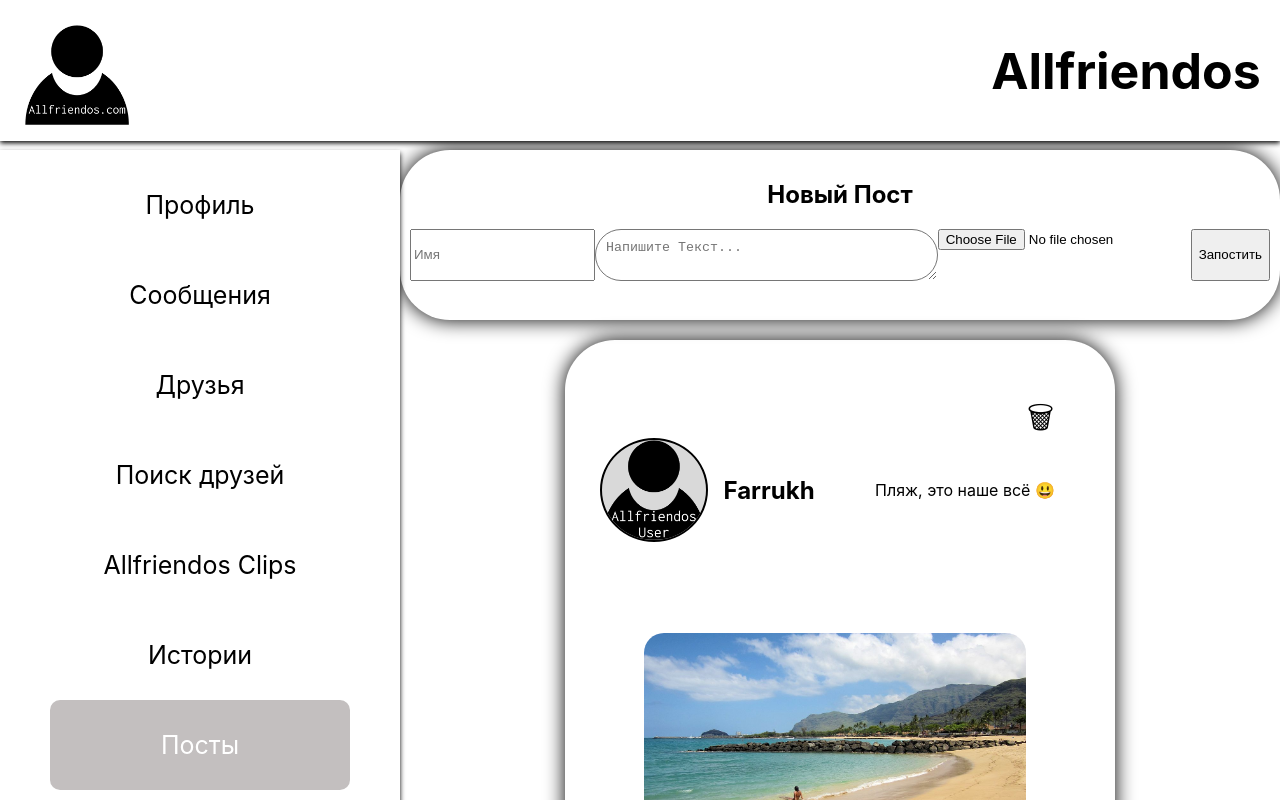
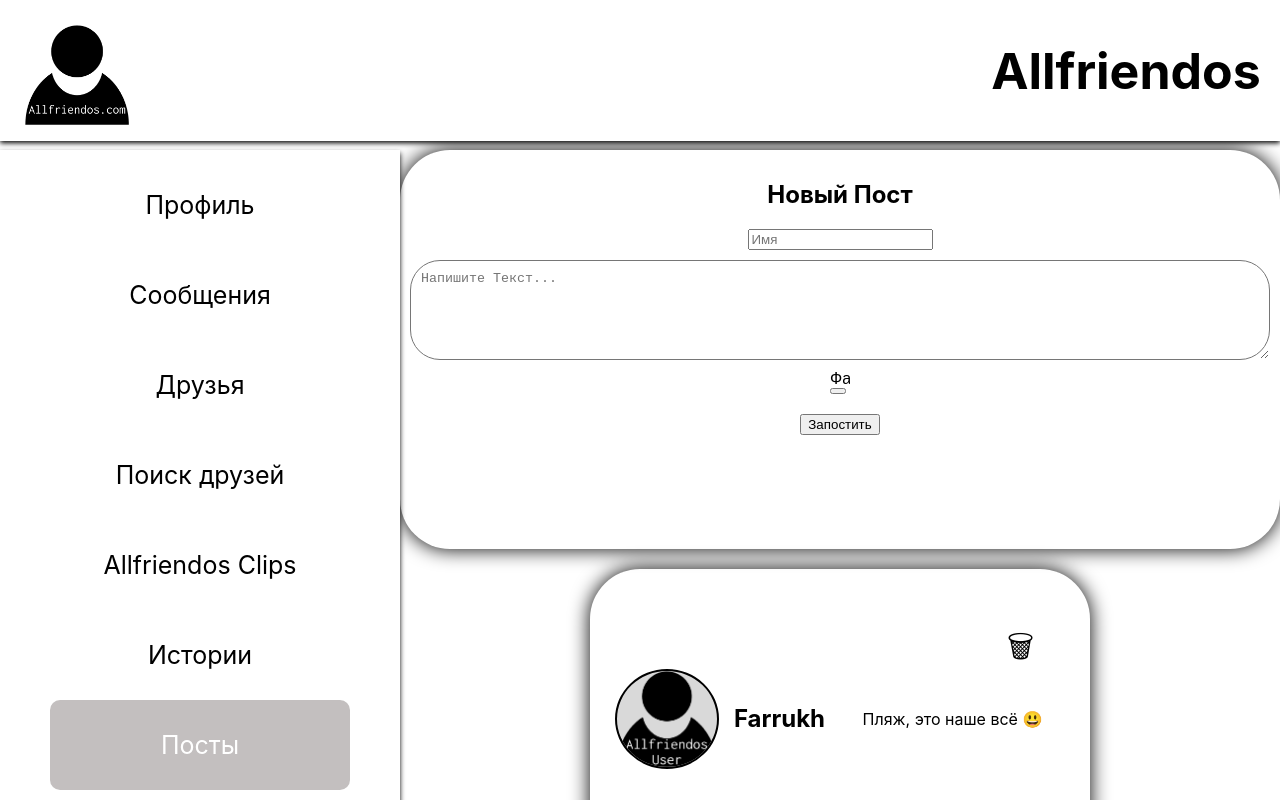
Before and after one commit to FarrukhGames/Alfriendos, a React (Create React App) app: page /posts in a window 1280 px wide. Shown: the top 800 px of the page. Built offline with nearby package versions, Linux system fonts and the light colour scheme.

Commit message:
Добавили все функции в dispatch

```diff
--- a/src/App.css
+++ b/src/App.css
@@ -1,3 +1,7 @@
+* {
+    box-sizing: border-box;
+}
+
 :root {
     --header-height: 150px;
     --navigation-width: 400px;
@@ -84,27 +88,42 @@ img {
     border-radius: 100%;
 }
 
-.post {
-    display: flex;
-}
-
 .new-post {
     text-align: center;
     border-radius: 50px;
     box-shadow: 0px 0px 20px black;
     background-color: white;
     padding: 10px;
-    height: 150px;
 }
 
-.post textarea {
-    width: 50%;
+.new-post-form {
+    display: flex;
+    flex-direction: column;
+    align-items: center;
+}
+
+.new-post-textarea {
+    width: 100%;
     border-radius: 30px;
     padding: 10px;
+    margin-top: 10px;
     resize: vertical;
-    max-height: 445px;
+    min-height: 100px;
+    max-height: 1000px;
 }
 
+.new-post-file-input {
+    margin-top: 10px;
+    width: fit-content;
+    font-size: 0;
+}
+
+.new-post-file-input::before {
+    content: "Файл не выбран";
+    font-size: 16px;
+    display: block;
+    width: fit-content;
+}
 
 .message p, .message h1 {
     display: inline-block;
@@ -117,6 +136,7 @@ img {
 
 .profile-info {
     text-align: center;
+    margin: auto;
     margin-top: 20px;
     width: 500px;
     border-radius: 50px;
@@ -275,3 +295,22 @@ a:hover {
     right: 15%;
     display: flex;
 }
+
+.friends {
+    padding: 25px;
+    margin-bottom: 25px;
+    box-shadow: 0px 3px 10px black;
+    border-radius: 50px;
+    text-align: center;
+}
+
+.friends-div {
+    display: flex;
+    justify-content: space-between;
+}
+
+.friend {
+    text-align: center;
+    border: 1px solid black;
+    border-radius: 15px;
+}
--- /dev/null
+++ b/src/components/Friend.js
@@ -0,0 +1,11 @@
+import profilimage from '../images/profilimage.png';
+const Friend = (props) => {
+    return (
+        <div className="friend">
+            <img className="publication-user-photo" src={profilimage} alt="Пользователь"/>
+            <p>{props.userName ? props.userName : "user"}</p>
+        </div>
+    );
+}
+
+export default Friend;
--- /dev/null
+++ b/src/components/Friends.js
@@ -0,0 +1,16 @@
+import Friend from './Friend';
+import store from '../data/state';
+const Friends = (props) => {
+    return (
+        <div className="friends">
+            <h1>Friends</h1>
+            <div className="friends-div">
+                {store.getState().friends.map((element) => {
+                    return <Friend userName={element.userName} key={element.id} id={element.id}/>
+                })}
+            </div>
+        </div>
+    );
+}
+
+export default Friends;
--- a/src/components/Message.js
+++ b/src/components/Message.js
@@ -4,8 +4,8 @@ import store from '../data/state';
 
 const Message = (props) => {
     const removeMessage = () => {
-        const deleteMessage = store.deleteMessage.bind(store);
-        deleteMessage(props.id);
+        const dispatch = store.dispatch.bind(store);
+        dispatch({type: "DELETE_MESSAGE", messageId: props.id});
     }
     return (
         <div className="message-user">
--- a/src/components/Messages.js
+++ b/src/components/Messages.js
@@ -8,8 +8,9 @@ const Messages = (props) => {
     let messageTextarea = React.createRef();
     const onSubmitHandler = (event) => {
         event.preventDefault();
-        const addMessage = store.addMessage.bind(store);
-        addMessage(name, ": " + messageTextarea.current.value);
+        const dispatch = store.addMessage.bind(store);
+        // dispatch(name, ": " + messageTextarea.current.value);
+        dispatch({type: "ADD_MESSAGE", name, message: ": " + messageTextarea.current.value});
     }
     const nameChangeHandler = (event) => {
         setName(event.target.value);
@@ -22,7 +23,7 @@ const Messages = (props) => {
                 <button><Peoples/></button>
             </div>
             <div className="messages">
-                {store.state.messages.map((element) => {
+                {store.getState().messages.map((element) => {
                     return <Message userName={element.userName} message={element.message} key={element.id} id={element.id}/>
                 })}
                 <form className="send" onSubmit={onSubmitHandler}>
--- a/src/components/Posts.js
+++ b/src/components/Posts.js
@@ -10,8 +10,8 @@ const Posts = () => {
     // let textTextarea = React.createRef();
     const onSubmitHandler = (event) => {
         event.preventDefault();
-        const addPost = store.addPost.bind(store);
-        addPost(name, text);
+        const dispatch = store.dispatch.bind(store);
+        dispatch({type: "ADD_POST", name, text, image});
     }
     const nameChangeHandler = (event) => {
         setName(event.target.value);
@@ -27,16 +27,16 @@ const Posts = () => {
         <section className="posts">
             <div className="new-post">
                 <h1>Новый Пост</h1>
-                <form className="post" onSubmit={onSubmitHandler}>
+                <form className="new-post-form" onSubmit={onSubmitHandler}>
                     <input type="text" placeholder="Имя" value={name} onChange={nameChangeHandler}/>
-                    <textarea placeholder="Напишите Текст..." value={text} onChange={textChangeHandler}></textarea>
-                    <input type="file" onChange={addFile}/>
+                    <textarea className="new-post-textarea" placeholder="Напишите Текст..." value={text} onChange={textChangeHandler}></textarea>
+                    <input className="new-post-file-input" type="file" onChange={addFile}/>
                     <br/>
                     <button type="submit">Запостить</button>
                 </form>
                 <img src={image}/>
             </div>
-            {store.state.publications.map((element) => {
+            {store.getState().publications.map((element) => {
                 return <Publication userName={element.userName} text={element.text} img={element.img} key={element.id} id={element.id} like={element.like}/>
             })}
         </section>
--- a/src/components/Profile.js
+++ b/src/components/Profile.js
@@ -1,9 +1,11 @@
 import Posts from './Posts';
 import ProfileInfo from './ProfileInfo';
+import Friends from './Friends';
 const Profile = (props) => {
     return (
         <div className="profile">
             <ProfileInfo/>
+            <Friends/>
             <Posts/>
         </div>
     );
--- a/src/components/Publication.js
+++ b/src/components/Publication.js
@@ -4,14 +4,14 @@ import store from '../data/state';
 // import {deletePost} from '../data/state';
 const Publication = (props) => {
     const removePost = () => {
-        const deletePost = store.deletePost.bind(store);
-        deletePost(props.id);
+        const dispatch = store.dispatch.bind(store);
+        dispatch({type: "DELETE_POST", postId: props.id});
     }
     // let [number, setNumber] = useState(0);
     const likeNumber = () => {
         // setNumber(number + 1);
-        const addLikes = store.addLikes.bind(store);
-        addLikes(props.id);
+        const dispatch = store.dispatch.bind(store);
+        dispatch({type: "ADD_LIKE", id: props.id});
     };
     return (
         <div className="publication">
--- a/src/data/state.js
+++ b/src/data/state.js
@@ -2,7 +2,7 @@ import image from '../images/plage.jpg';
 import {renderTree} from '../index';
 
 const store = {
-    state: {
+    _state: {
         publications: [
             {userName: "Farrukh", text: "Пляж, это наше всё 😃", img: image, id: 1, like: 0},
             {userName: "Leo Messi", text: "I WON THE WORLD CUP!!!" , img: image, id: 2, like: 0},
@@ -12,19 +12,56 @@ const store = {
             {userName: "Farrukh", message: ": Пляж, это наше всё 😃", id: 1},
             {userName: "Mojang", message: ": Minecraft 1.20.0 скоро выйдет", id: 2},
             {userName: "Roblox", message: ": Мы блокируем игру так как нас взломали :(", id: 3}
-        ]
+        ],
+        friends: [
+            {userName: "Farrukh", id: 1},
+            {userName: "Leo Messi", id: 2},
+            {userName: "Elon Musk", id: 3}
+        ],
     },
-    addPost(userName, text) {
-        const newPost = {
-            userName: userName,
-            text: text,
-            img: image,
-            id: Math.random(),
-            like: 0
+    getState() {
+        return this._state;
+    },
+    dispatch(action) {
+        if (action.type === "DELETE_POST") {
+            this._state.publications = this._state.publications.filter((post) => {
+                return post.id !== action.postId;
+            });
+            console.log(this._state.publications);
+            renderTree();
+        } else if (action.type === "ADD_POST") {
+            const newPost = {
+                userName: action.name,
+                text: action.text,
+                img: action.image,
+                id: Math.random(),
+                like: 0
+            }
+            console.log(this)
+            this._state.publications.unshift(newPost);
+            renderTree();
+        } else if (action.type === "ADD_MESSAGE") {
+            const newMessage = {
+                userName: action.userName,
+                message: action.message,
+                id: Math.random(),
+            }
+            this._state.messages.push(newMessage);
+            renderTree();
+        } else if (action.type === "DELETE_MESSAGE") {
+            this._state.messages = this._state.messages.filter((report) => {
+                return report.id !== action.messageId;
+            });
+            console.log(this._state.messages);
+            renderTree();
+        } else if (action.type === "ADD_LIKE") {
+            const post = this._state.publications.find((element) => {
+                return element.id === action.id;
+            });
+            console.log(post)
+            post.like++;
+            renderTree();
         }
-        console.log(this)
-        this.state.publications.unshift(newPost);
-        renderTree();
     },
     addMessage(userName, message) {
         const newMessage = {
@@ -32,29 +69,7 @@ const store = {
             message: message,
             id: Math.random(),
         }
-        this.state.messages.push(newMessage);
-        renderTree();
-    },
-    deletePost(postId) {
-        this.state.publications = this.state.publications.filter((post) => {
-            return post.id !== postId;
-        });
-        console.log(this.state.publications);
-        renderTree();
-    },
-    deleteMessage(messageId) {
-        this.state.messages = this.state.messages.filter((report) => {
-            return report.id !== messageId;
-        });
-        console.log(this.state.messages);
-        renderTree();
-    },
-    addLikes(id) {
-        const post = this.state.publications.find((element) => {
-            return element.id === id;
-        });
-        console.log(post)
-        post.like++;
+        this._state.messages.push(newMessage);
         renderTree();
     }
 }
```
